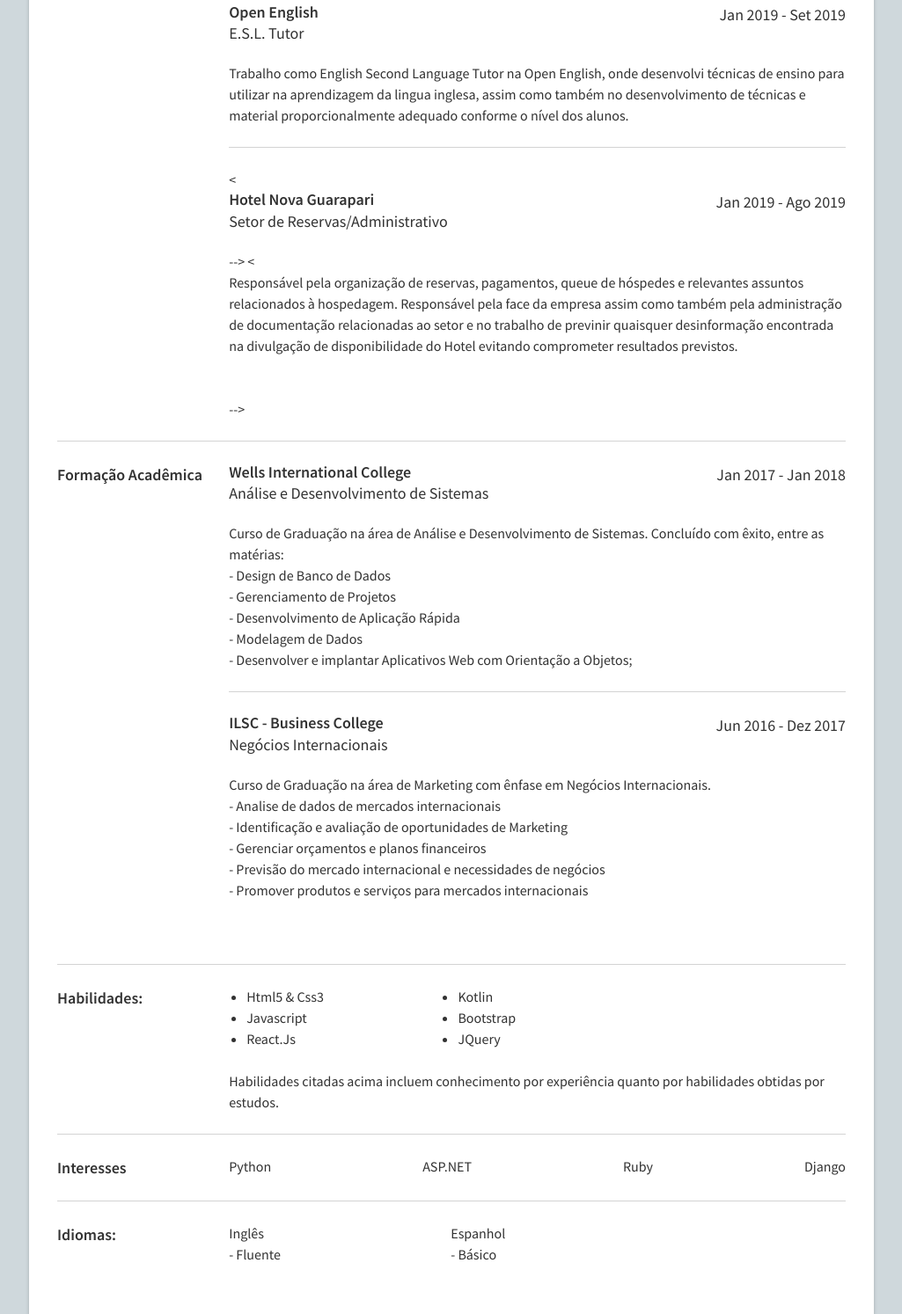
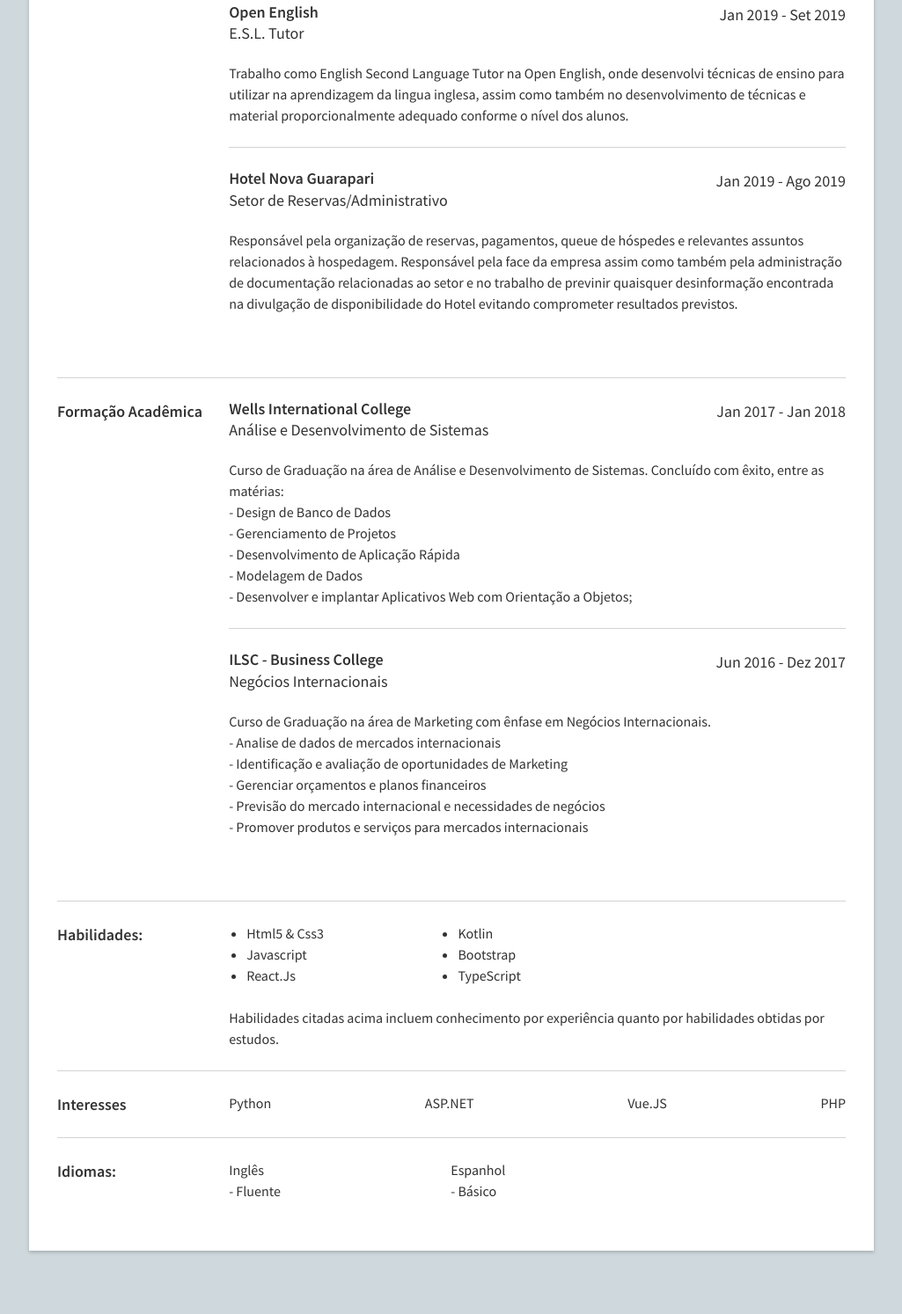
Before and after one commit to mateusceasar/static_cv, a plain HTML site: page index.html in a window 1280 px wide. Shown: the part 596-2090 px from the top of the page at 88% size, without its empty margins (127-1152 px from the left). After the commit the page ends 2058 px from the top, so only its background shows below. Drawn offline with nearby package versions, Linux system fonts and the light colour scheme; a web font is replaced by a local one.

Commit message:
Update index.html

```diff
--- a/index.html
+++ b/index.html
@@ -67,7 +67,7 @@
         </div> <!-- end job -->
 
         <div class="job">
-          <<div class="job-title-container">
+          <div class="job-title-container">
             <div>
               <div class="job-company">Hotel Nova Guarapari</div>
               <div class="job-title">Setor de Reservas/Administrativo</div>
@@ -75,9 +75,9 @@
             <div>
               Jan 2019 - Ago 2019
             </div>
-          </div> --> <!-- end job-title container -->
-          < <p>Responsável pela organização de reservas, pagamentos, queue de hóspedes e relevantes assuntos relacionados à hospedagem. Responsável pela face da empresa assim como também pela administração de documentação relacionadas ao setor e no trabalho de previnir quaisquer desinformação encontrada na divulgação de disponibilidade do Hotel evitando comprometer resultados previstos.</p>
-        </div> --> <!-- end job -->
+          </div>  <!-- end job-title container -->
+           <p>Responsável pela organização de reservas, pagamentos, queue de hóspedes e relevantes assuntos relacionados à hospedagem. Responsável pela face da empresa assim como também pela administração de documentação relacionadas ao setor e no trabalho de previnir quaisquer desinformação encontrada na divulgação de disponibilidade do Hotel evitando comprometer resultados previstos.</p>
+        </div> <!-- end job -->
         </div>
     </section>
 
@@ -139,7 +139,7 @@
           <ul>
             <li> Kotlin</li>
             <li> Bootstrap</li>
-            <li> JQuery</li>
+            <li> TypeScript</li>
           </ul>
         </div> <!-- end skills-container -->
 
@@ -157,10 +157,10 @@
           <li>ASP.NET</li>
         </ul>
         <ul>
-          <li>Ruby</li>
+          <li>Vue.JS</li>
         </ul>
         <ul>
-          <li>Django</li>
+          <li>PHP</li>
         </ul>
       </div>
     </section>
```
